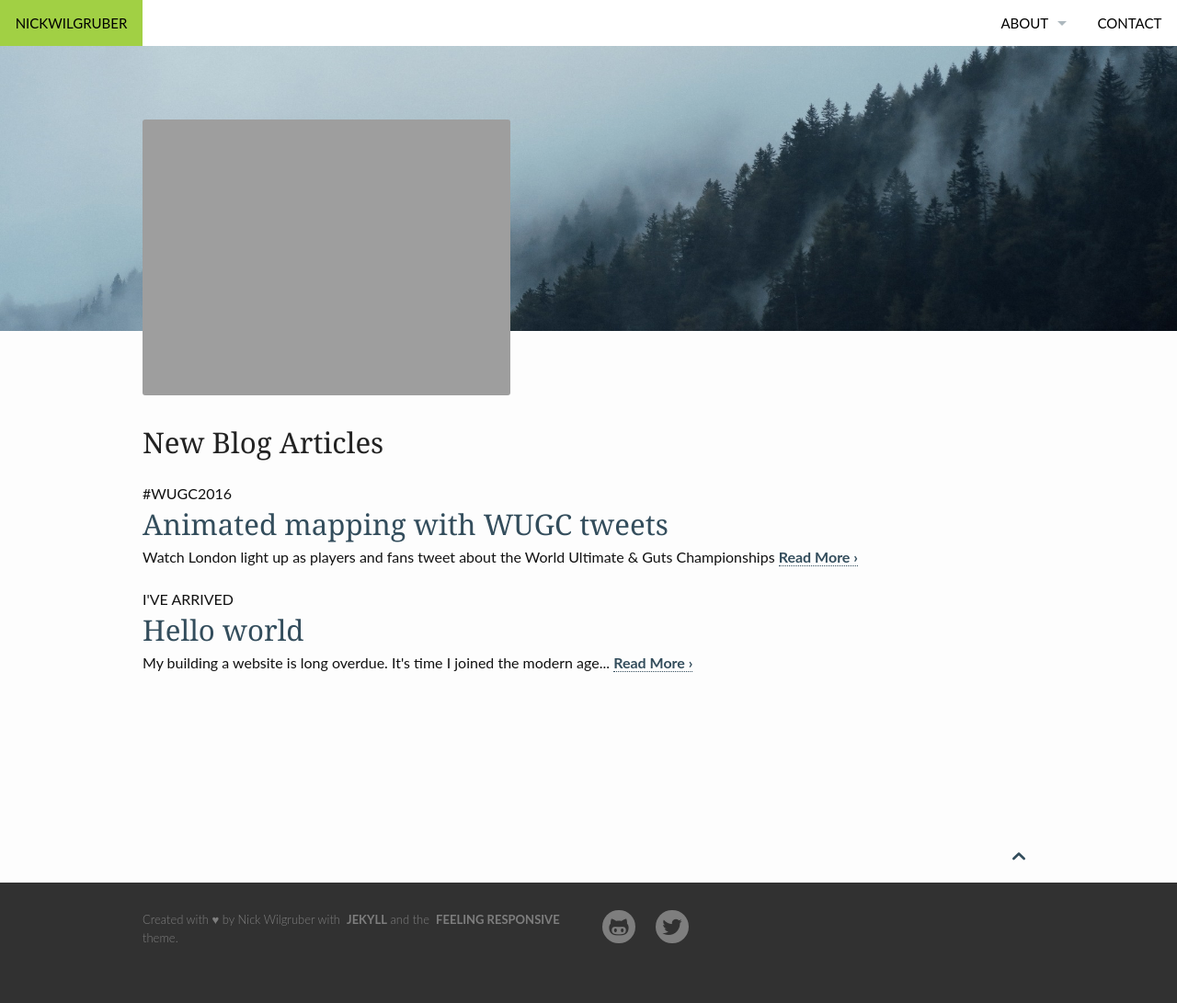
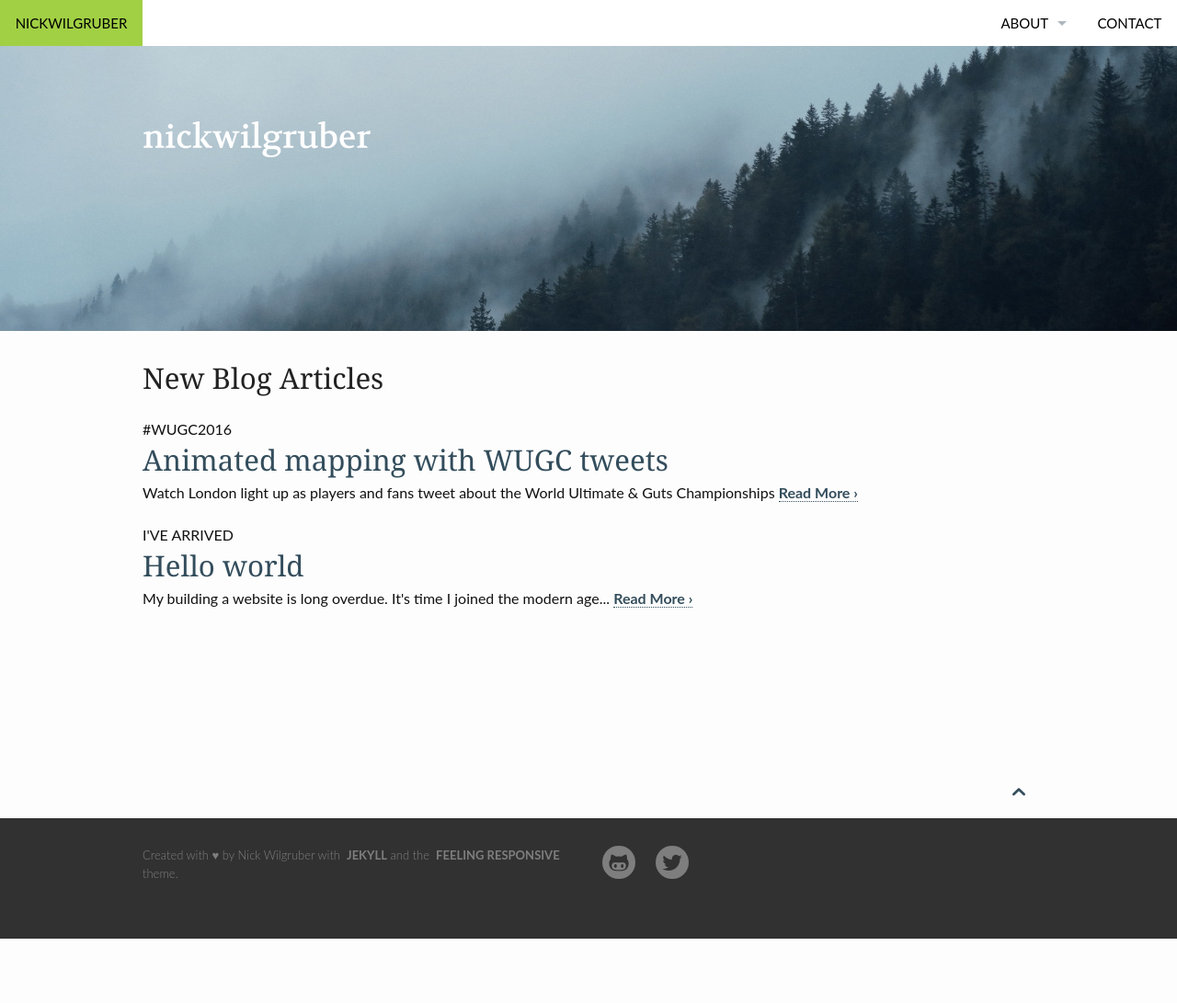
Before and after one commit to wontgruber/wontgruber.github.io, a Jekyll site: the page built from pages/pages-root-folder/index.md, in a window 1280 px wide. Shown: the whole page at 92% size. Built offline with Jekyll 4.4.1, drawn with Linux system fonts in a browser that asks for light colours; after the commit the page ends 1021 px from its top, so only the background shows below that.

Commit message:
Update add logo

```diff
--- a/_config.yml
+++ b/_config.yml
@@ -41,7 +41,7 @@ urlimg: 'https://wontgruber.github.io/images/'
 
 
 # Logo size is 600x80 pixels
-logo: "nwilgruberLogo.png"
+logo: "nwilgruberLogo_white.png"
 
 
 # Paginates all X entries
```
